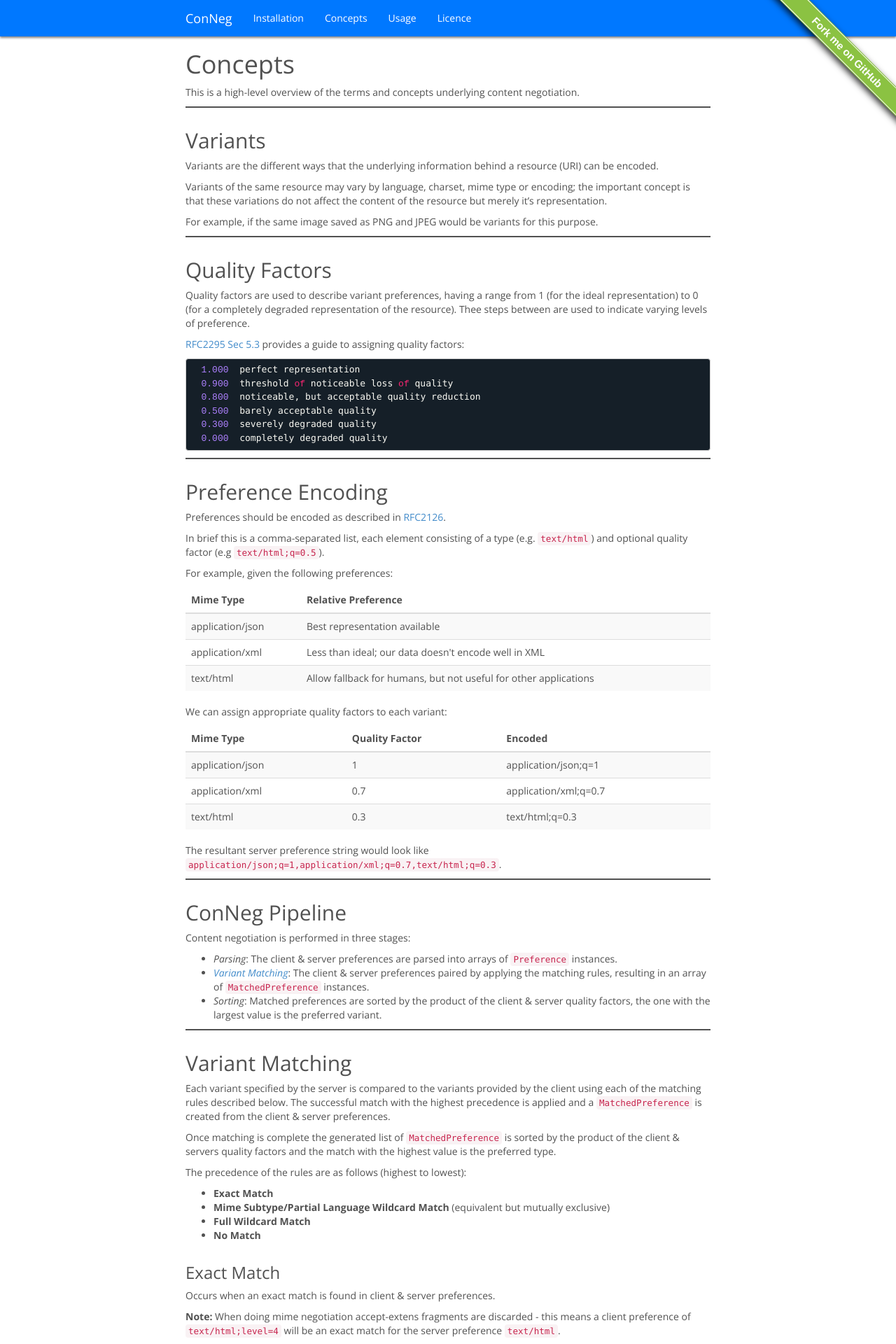
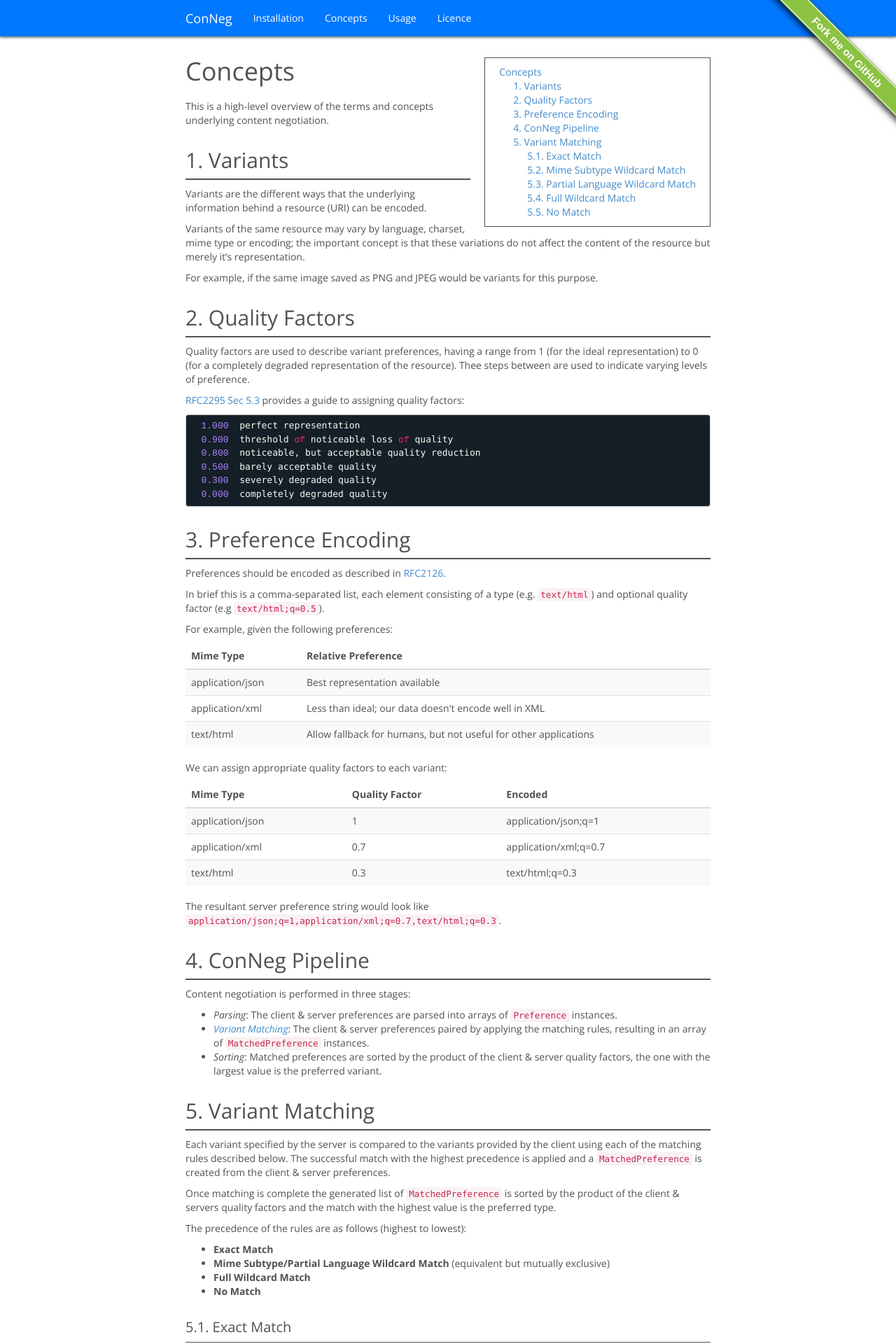
Before and after one commit to ptlis/conneg, a Jekyll site: the page built from basics.md, in a window 1280 px wide. Shown: the top 1920 px of the page at 70% size. Built offline with Jekyll 4.4.1, drawn with Linux system fonts in a browser that asks for light colours; some web fonts are replaced.

Commit message:
Add Tables of Contents

```diff
--- a/basics.md
+++ b/basics.md
@@ -2,6 +2,9 @@
 layout: code
 name: basics
 ---
+
+* Will be replaced with the ToC
+{:toc}
 
 # Concepts
 
--- a/css/style.css
+++ b/css/style.css
@@ -35,14 +35,136 @@
     background-color: #0066D8;
 }
 
+
+
+/**
+ * Table of contents
+ */
+
+#markdown-toc {
+    border: 1px solid #515151;
+    list-style-type: none;
+    padding: 10px 20px;
+    margin-top: 20px;
+}
+
+@media screen and (min-width: 786px) {
+    #markdown-toc {
+        display: block;
+        float: right;
+        margin: 10px 0 10px 20px;
+    }
+}
+
+@media screen and (min-width: 992px) {
+    #markdown-toc {
+        margin-top: 30px;
+    }
+}
+
+#markdown-toc ul {
+    list-style-type: none;
+    padding-left: 20px;
+}
+
+#markdown-toc > li > ul {
+    counter-reset: toc2;
+}
+#markdown-toc > li > ul > li > a:before {
+    counter-increment: toc2;
+    content: counter(toc2) ". ";
+}
+
+#markdown-toc > li > ul > li > ul {
+    counter-reset: toc3;
+}
+#markdown-toc > li > ul > li > ul > li > a:before {
+    counter-increment: toc3;
+    content: counter(toc2) "." counter(toc3) ". ";
+}
+
+#markdown-toc > li > ul > li > ul > li > ul {
+    counter-reset: toc4;
+}
+#markdown-toc > li > ul > li > ul > li > ul > li > a:before {
+    counter-increment: toc4;
+    content: counter(toc2) "." counter(toc3) "." counter(toc4) ". ";
+}
+
+#markdown-toc > li > ul > li > ul > li > ul > li > ul {
+    counter-reset: toc5;
+}
+#markdown-toc > li > ul > li > ul > li > ul > li > ul > li > a:before {
+    counter-increment: toc5;
+    content: counter(toc2) "." counter(toc3) "." counter(toc4) "." counter(toc5) ". ";
+}
+
+#markdown-toc > li > ul > li > ul > li > ul > li > ul > li > ul {
+    counter-reset: toc6;
+}
+#markdown-toc > li > ul > li > ul > li > ul > li > ul > li > ul > li > a:before {
+    counter-increment: toc6;
+    content: counter(toc2) "." counter(toc3) "." counter(toc4) "." counter(toc5) "." counter(toc6) ". ";
+}
+
+
+
+/**
+ * Header styling
+ */
+
+body {counter-reset: h2}
+h2 {counter-reset: h3}
+h3 {counter-reset: h4}
+h4 {counter-reset: h5}
+h5 {counter-reset: h6}
+h2:before {counter-increment: h2; content: counter(h2) ". "}
+h3:before {counter-increment: h3; content: counter(h2) "." counter(h3) ". "}
+h4:before {counter-increment: h4; content: counter(h2) "." counter(h3) "." counter(h4) ". "}
+h5:before {counter-increment: h5; content: counter(h2) "." counter(h3) "." counter(h4) "." counter(h5) ". "}
+h6:before {counter-increment: h6; content: counter(h2) "." counter(h3) "." counter(h4) "." counter(h5) "." counter(h6) ". "}
+h2.nocount:before, h3.nocount:before, h4.nocount:before, h5.nocount:before, h6.nocount:before {content: ""; counter-increment: none}
+
+
 .container h2 {
-    margin-top: 10px;
-    border-top: 2px solid #515151;
-    padding-top: 30px;
+    border-bottom: 2px solid #515151;
 }
 
 .container h3 {
     margin-top: 30px;
+}
+
+.container h3,
+.container h4,
+.container h5,
+.container h6 {
+    margin-top: 20px;
+    border-bottom: 1px solid #515151;
+    font-size: 20px;
+}
+
+.container h1,
+.container h2,
+.container h3,
+.container h4,
+.container h5,
+.container h6 {
+    padding: 10px 0;
+    overflow: hidden;
+}
+
+:target {
+    background-color: #F7DC8A;
+    color: #000;
+    animation: target-fade 1.5s 1;
+}
+
+@keyframes target-fade {
+    0% { background-color: #F7DC8A; }
+    25% { background-color: #f8bb00; }
+    50% { background-color: #F7DC8A; }
+    75% { background-color: #f8bb00; }
+    100% { background-color: #F7DC8A; }
 }
 
 .container .hljs {
```
Also changed, not shown: usage.md (+3 -0 lines).
